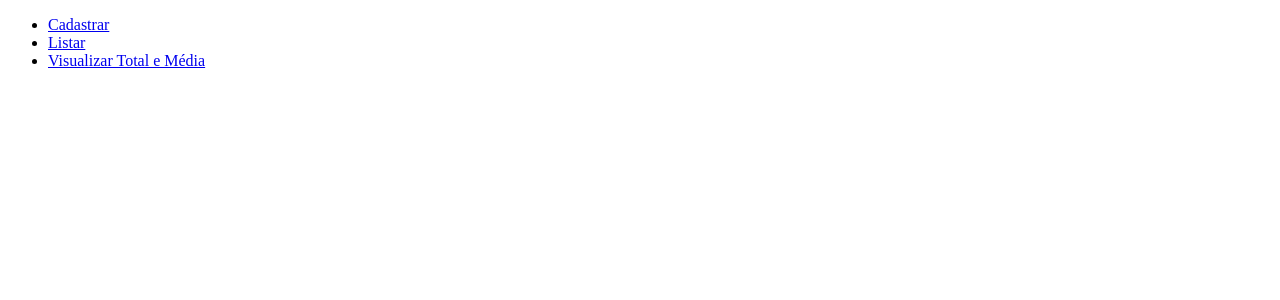
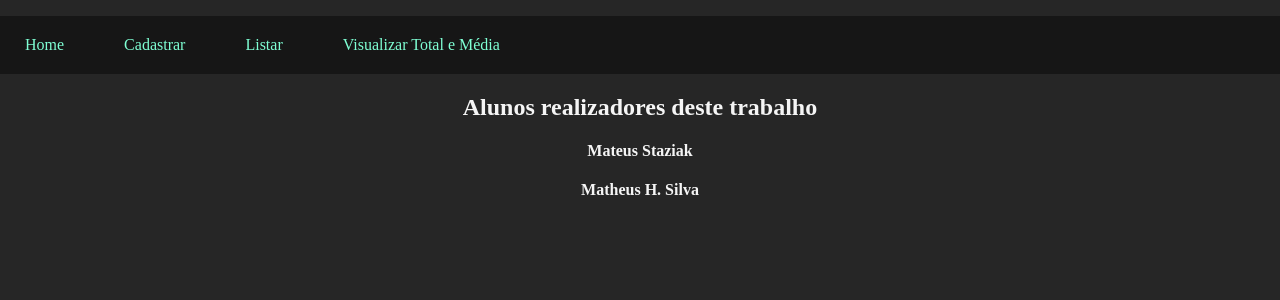
Before and after one commit to H3nr1Yuk1/Prova2-Topicos, a React (Create React App) app in the folder frontend/: page / in a window 1280 px wide. Shown: the top 300 px of the page. Built offline with nearby package versions, Linux system fonts and the light colour scheme.

Commit message:
Estilos legais :D

```diff
--- a/frontend/src/components/layout/Nav.tsx
+++ b/frontend/src/components/layout/Nav.tsx
@@ -1,22 +1,26 @@
 import { Link } from "react-router-dom";
-import "./nav.css";
+import styles from "./nav.module.css";
 
 function Nav() {
   return (
-    <nav>
+    <nav className={styles.nav}>
 
       <ul>
 
         <li>
-          <Link to="/cadastrar">Cadastrar</Link>
+          <Link to='/' className={styles.Link}>Home</Link>
         </li>
 
         <li>
-          <Link to="/listar">Listar</Link>
+          <Link to="/Cadastrar" className={styles.Link}>Cadastrar</Link>
         </li>
 
         <li>
-          <Link to="/visualizar">Visualizar Total e Média</Link>
+          <Link to="/Listar" className={styles.Link}>Listar</Link>
+        </li>
+
+        <li>
+          <Link to="/Vizualizar" className={styles.Link}>Visualizar Total e Média</Link>
         </li>
 
       </ul>
--- a/frontend/src/components/layout/nav.css
+++ /dev/null
@@ -1,3 +0,0 @@
-.nav{
-    background-color: rgb(158, 158, 158);
-}
--- /dev/null
+++ b/frontend/src/components/layout/nav.module.css
@@ -0,0 +1,28 @@
+.nav{
+    background-color: rgba(16, 16, 16, 0.75);
+    color: whitesmoke;
+}
+
+.nav ul {
+    display: flex;
+    flex-direction: row;
+    padding: 15px;
+    padding-top: 20px;
+    padding-bottom: 20px;
+    list-style: none;
+}
+
+.nav li{
+    padding-left: 10px;
+    padding-right: 50px;
+}
+
+.Link {
+    text-decoration: none;
+    color: aquamarine;
+    transition: color 0.5s ease-in-out;
+}
+
+.Link:hover {
+    color: blueviolet;
+}
--- a/frontend/src/components/pages/Error.tsx
+++ b/frontend/src/components/pages/Error.tsx
@@ -1,7 +1,8 @@
 function Error (){
     return (
         <div>
-
+            <h1>A página informada não existe</h1>
+            <h2>Volte para o menu inicial</h2>
         </div>
     )
 };
--- a/frontend/src/components/pages/Home.tsx
+++ b/frontend/src/components/pages/Home.tsx
@@ -1,7 +1,13 @@
+import './global.css'
+
 function Home (){
     return (
         <div>
-
+            <center>
+                <h2>Alunos realizadores deste trabalho</h2>
+                <h4>Mateus Staziak</h4>
+                <h4>Matheus H. Silva</h4>
+            </center>
         </div>
     )
 };
--- a/frontend/src/components/pages/global.css
+++ b/frontend/src/components/pages/global.css
@@ -1,3 +1,5 @@
 body {
-    background-color: rgb(9, 9, 9);
+    margin: 0;
+    background-color: rgb(38, 38, 38);
+    color: whitesmoke;
 }
--- a/frontend/src/index.tsx
+++ b/frontend/src/index.tsx
@@ -24,7 +24,7 @@ const routes = createBrowserRouter([
         path: "/Listar",
         element: <Listar />
       },{
-        path: "/Calcular",
+        path: "/Vizualizar",
         element: <Vizualizar />
       }
     ],
```
